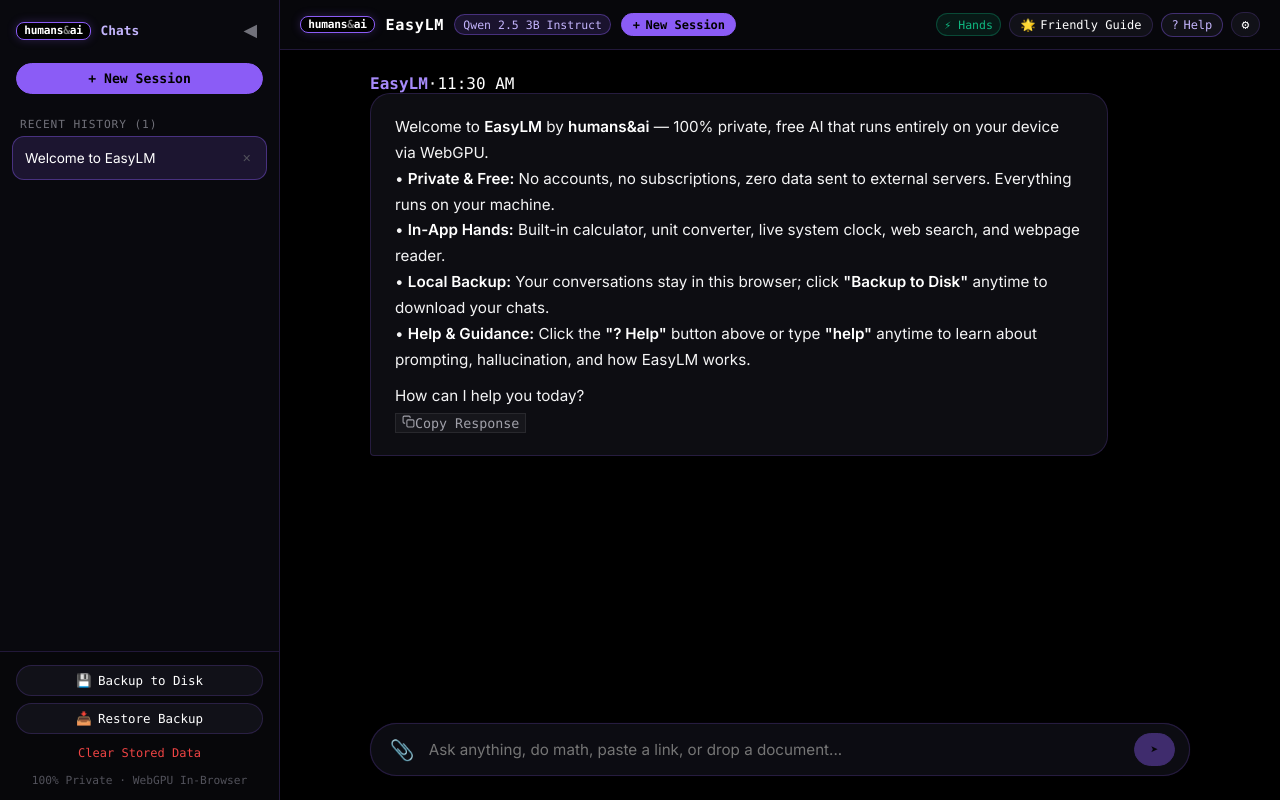
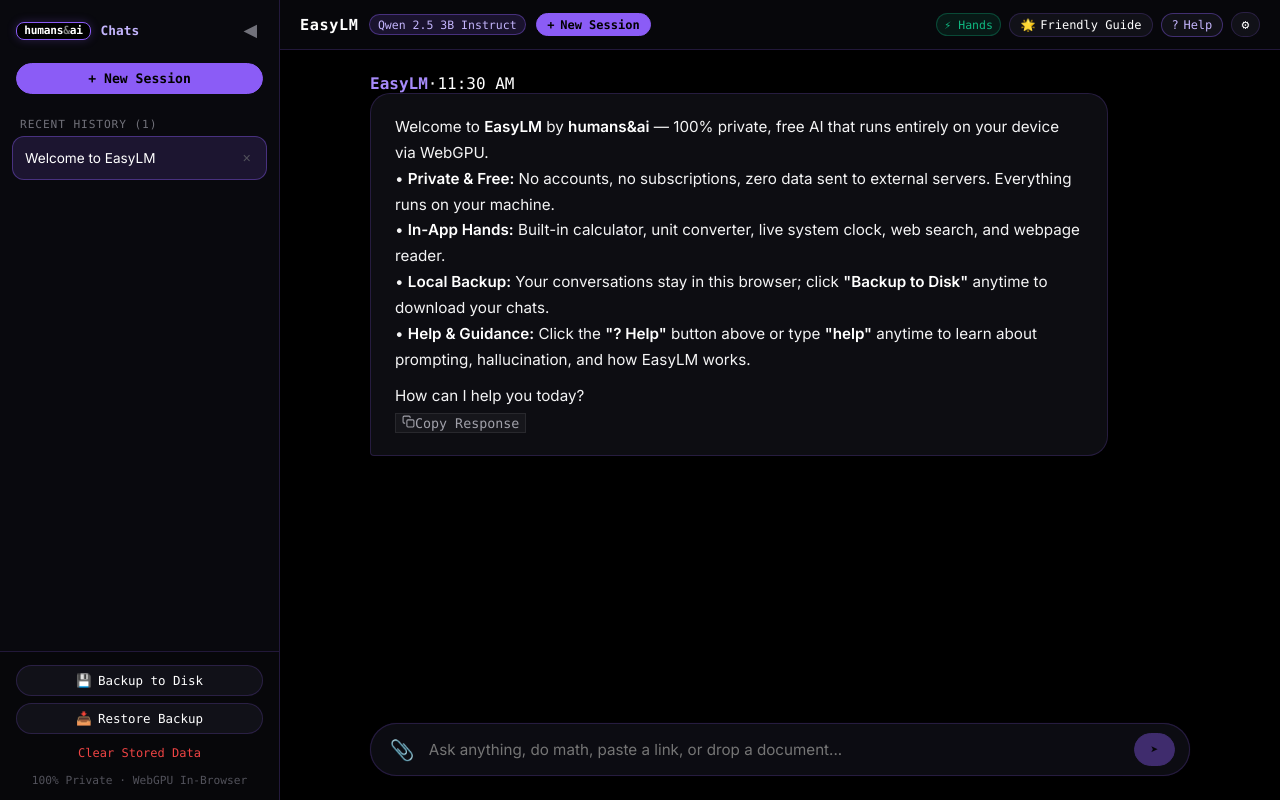
Before and after one commit to erastudil/easylm, a React (Vite) app: page / in a window 1280 px wide. Built offline with nearby package versions, Linux system fonts and the light colour scheme; a web font is replaced by a local one.

Commit message:
fix(header): remove redundant HNAI logo from header, keep in sidebar only

```diff
--- a/src/App.tsx
+++ b/src/App.tsx
@@ -19,7 +19,6 @@
 import { MessageItem } from './components/MessageItem';
 import { SettingsModal, PERSONALITIES } from './components/SettingsModal';
 import { HelpModal } from './components/HelpModal';
-import { HnaiLogo } from './components/HnaiLogo';
 import { EASYLM_GUIDE_PROMPT_CONTEXT } from './data/help_guide';
 
 export const App: React.FC = () => {
@@ -508,7 +507,6 @@
         }}>
           {/* Left: Brand & Model */}
           <div style={{ display: 'flex', alignItems: 'center', gap: '0.65rem', marginLeft: sidebarOpen ? '0' : '3.5rem' }}>
-            <HnaiLogo size="sm" />
             <span className="header-title-text" style={{ fontWeight: 700, fontFamily: 'var(--font-mono)', fontSize: '0.95rem', letterSpacing: '0.04em', color: '#ffffff' }}>
               EasyLM
             </span>
```
